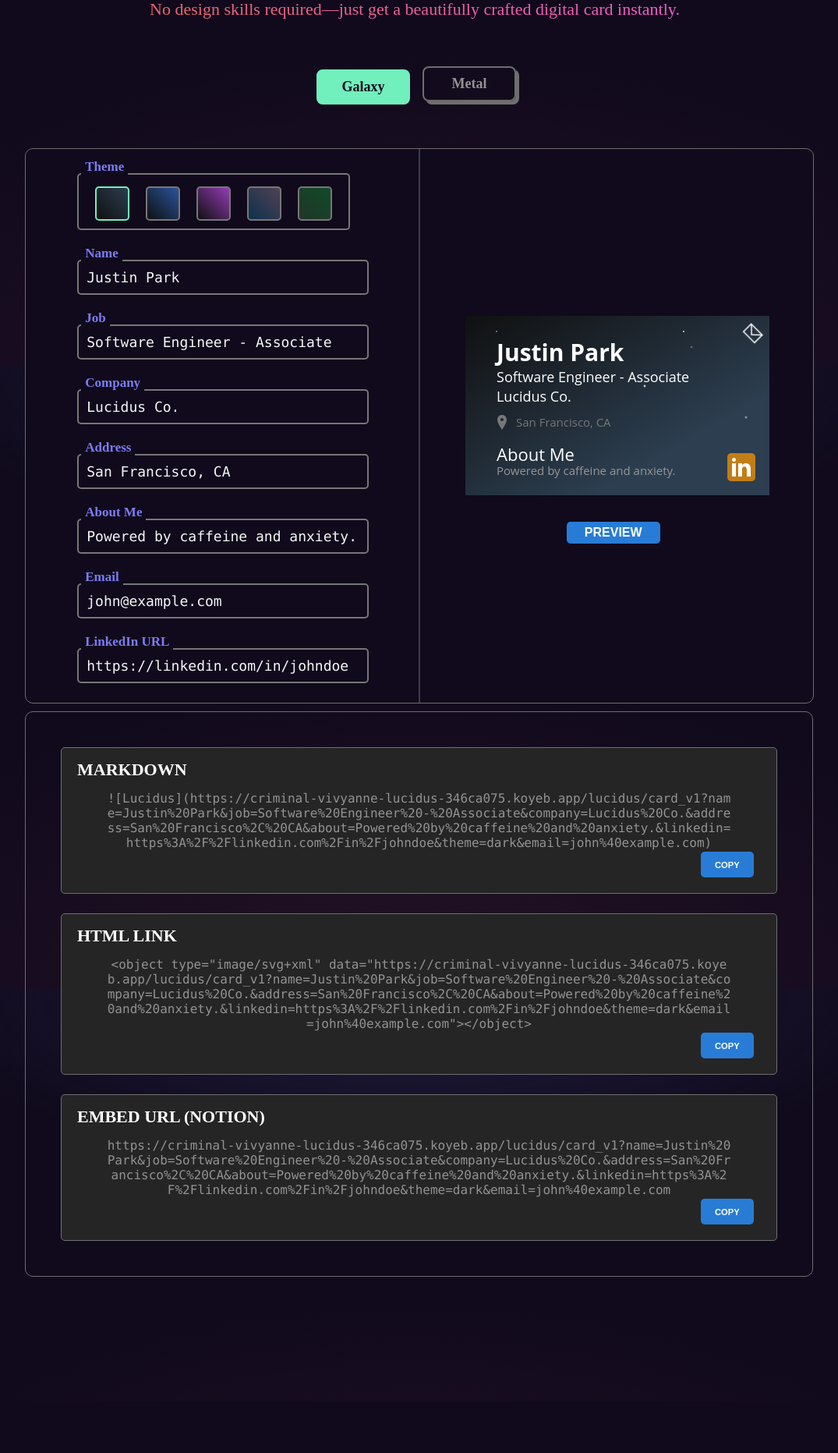
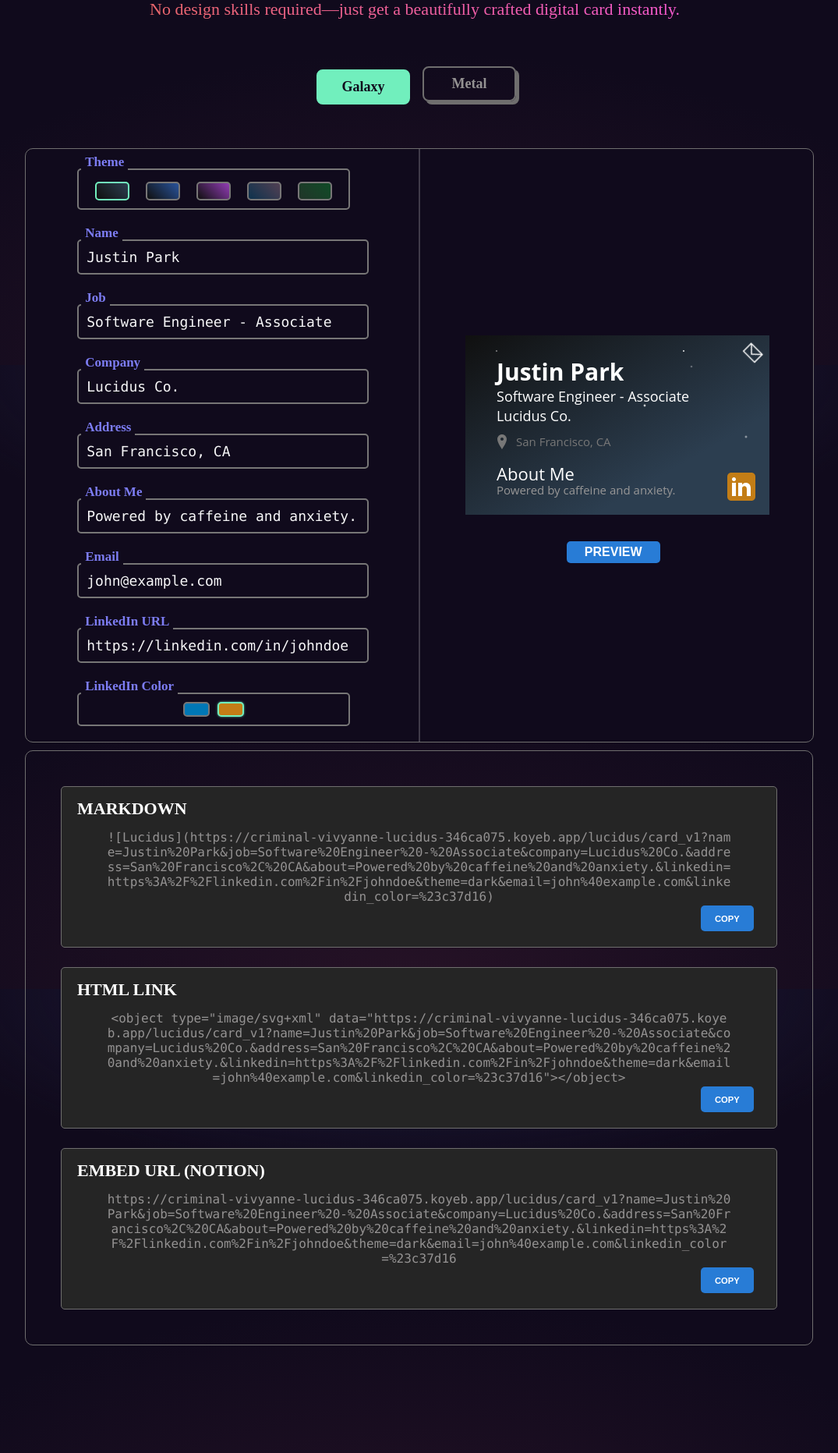
Before and after one commit to wlswo/Lucidus, a FastAPI app: page /lucidus/ in a window 1280 px wide. Shown: the part 332-2195 px from the top of the page at 78% size, without its empty margins (108-1183 px from the left). Before the commit the page ends 1969 px from the top, so only its background shows below. Run offline with FastAPI, Linux system fonts and the light colour scheme; some web fonts are replaced.

Commit message:
feat: add LinkedIn color picker and update card generation to support custom LinkedIn colors

```diff
--- a/api/routes.py
+++ b/api/routes.py
@@ -26,6 +26,7 @@ async def get_svg(
         about: Optional[str] = Query(default=""),
         email: Optional[str] = Query(default="test@test.com"),
         linkedin: Optional[str] = Query(default=""),
+        linkedin_color: Optional[str] = Query(default="#c37d16"),
 ):
     data = {
         "theme": theme,
@@ -35,11 +36,13 @@ async def get_svg(
         "address": address,
         "about": about,
         "email": email,
-        "linkedin": linkedin
+        "linkedin": linkedin,
+        "linkedin_color": linkedin_color,
     }
     card_svg = utils.generate_card_v1(data=data)
     response = Response(content=card_svg, media_type="image/svg+xml")
     return response
+
 
 @router.get("/card_v2")
 async def get_svg(
@@ -50,6 +53,7 @@ async def get_svg(
         about: Optional[str] = Query(default=""),
         github: Optional[str] = Query(default="https://www.github.com"),
         linkedin: Optional[str] = Query(default=""),
+        linkedin_color: Optional[str] = Query(default="#c37d16"),
 ):
     data = {
         "name": name,
@@ -58,7 +62,8 @@ async def get_svg(
         "address": address,
         "about": about,
         "github": github,
-        "linkedin": linkedin
+        "linkedin": linkedin,
+        "linkedin_color": linkedin_color,
     }
     card_svg = utils.generate_card_v2(data=data)
     response = Response(content=card_svg, media_type="image/svg+xml")
--- a/static/script.js
+++ b/static/script.js
@@ -18,7 +18,7 @@ function generateLink() {
         company: document.getElementById('company').value,
         address: document.getElementById('address').value,
         about: document.getElementById('about').value,
-        linkedin: document.getElementById('linkedin').value
+        linkedin: document.getElementById('linkedin').value,
     };
 
     let baseUrl = '';
@@ -26,10 +26,11 @@ function generateLink() {
     if (currentMode === 'galaxy') {
         params.theme = document.getElementById('theme').value;
         params.email = document.getElementById('email').value;
+        params.linkedin_color = document.getElementById('linkedinColor').value;
         baseUrl = 'https://criminal-vivyanne-lucidus-346ca075.koyeb.app/lucidus/card_v1?';
     } else {
         params.github = document.getElementById('github').value; // github 값 사용
-
+        params.linkedin_color = document.getElementById('linkedinColor').value;
         baseUrl = 'https://criminal-vivyanne-lucidus-346ca075.koyeb.app/lucidus/card_v2?';
     }
 
@@ -74,6 +75,7 @@ function updateSvg() {
     const address = document.getElementById('address').value;
     const about = document.getElementById('about').value;
     const linkedin = document.getElementById('linkedin').value;
+    const linkedinColor = document.getElementById('linkedinColor').value;
 
     setTextIfExist('svgName', name);
     setTextIfExist('svgJob', job);
@@ -81,6 +83,11 @@ function updateSvg() {
     setTextIfExist('svgAddress', address);
     setTextIfExist('svgAboutContent', about);
     setAttrIfExist('svgLinkedin', 'href', linkedin);
+    const linkedinIcon = document.querySelector('#svgLinkedin path');
+    if (linkedinIcon) {
+        linkedinIcon.setAttribute('fill', linkedinColor);
+    }
+
 
     setTextIfExist('svgName_metal', name);
     setTextIfExist('svgJob_metal', job);
@@ -88,13 +95,18 @@ function updateSvg() {
     setTextIfExist('svgAddress_metal', address);
     setTextIfExist('svgAboutContent_metal', about);
     setAttrIfExist('svgLinkedin_metal', 'href', linkedin);
+    const linkedinIconMetal = document.querySelector('#svgLinkedin_metal path');
+    if (linkedinIconMetal) {
+        linkedinIconMetal.setAttribute('fill', linkedinColor);
+    }
+
 
     if (currentMode === 'galaxy') {
         const email = document.getElementById('email').value;
         setAttrIfExist('svgEmail', 'href', 'mailto:' + email);
     } else {
         const github = document.getElementById('github').value;
-        setAttrIfExist('svgGithub_metal', 'xlink:href', 'https://github.com/' + github);
+        setAttrIfExist('svgGithub_metal', 'xlink:href', github);
     }
 
     generateLink();
@@ -196,6 +208,15 @@ document.getElementById('restartAnimation').addEventListener('click', function (
     startSvgAnimation();
 });
 
+document.querySelectorAll('.linkedin-color-option').forEach(option => {
+    option.addEventListener('click', function () {
+        document.querySelectorAll('.linkedin-color-option').forEach(opt => opt.classList.remove('selected'));
+        this.classList.add('selected');
+        document.getElementById('linkedinColor').value = this.getAttribute('data-color');
+        updateSvg();
+    });
+});
+
 window.addEventListener('DOMContentLoaded', () => {
     updateSvg();
     startSvgAnimation();
--- a/static/styles.css
+++ b/static/styles.css
@@ -67,7 +67,7 @@ h1 {
 
 .internal-container {
     width: 1000px;
-    height: 700px;
+    height: 750px;
     border: 1.5px solid #6f6e6e;
     border-radius: 10px;
     overflow: hidden;
@@ -106,8 +106,8 @@ h1 {
 }
 
 .theme-option {
-    width: 40px;
-    height: 40px;
+    width: 30px;
+    height: 30px;
     border-radius: 5px;
     cursor: pointer;
     border: 2px solid rgb(119, 118, 118);
@@ -334,6 +334,7 @@ button:hover {
     transform: translate(4px, 4px);
 }
 
+
 .mode-btn.selected:hover {
     background-color: #5edcb8;
     border-color: #5edcb8;
@@ -341,6 +342,42 @@ button:hover {
     box-shadow: none;
 }
 
+
 .hidden {
     display: none !important;
 }
+
+
+.theme-option {
+    width: 40px;
+    height: 20px; /* Reduced height */
+    border-radius: 5px;
+    cursor: pointer;
+    border: 2px solid rgb(119, 118, 118);
+    transition: border-color 0.3s;
+}
+
+.linkedin-color-picker {
+    display: flex;
+    flex-direction: row;
+    gap: 10px;
+    padding: 10px;
+    background-color: #100a1c;
+    border: 2px solid rgb(119, 118, 118);
+    border-radius: 5px;
+    justify-content: center;
+}
+
+.linkedin-color-option {
+    width: 30px;
+    height: 15px;
+    border-radius: 5px;
+    cursor: pointer;
+    border: 2px solid rgb(119, 118, 118); /* Revert to thicker border */
+    transition: border-color 0.3s;
+}
+
+.linkedin-color-option.selected {
+    border-color: #71efbd;
+    box-shadow: 0 0 3px rgba(113, 239, 189, 0.7); /* Smaller shadow */
+}
--- a/templates/preview.html
+++ b/templates/preview.html
@@ -100,6 +100,15 @@
                 <input type="url" id="linkedin" name="linkedin"
                        placeholder="https://linkedin.com/in/username"
                        value="https://linkedin.com/in/johndoe" autocomplete="off" maxlength="200">
+            </div>
+
+            <div class="form-group linkedin-color-group">
+                <label for="linkedinColor">LinkedIn Color</label>
+                <div class="linkedin-color-picker">
+                    <div class="linkedin-color-option" data-color="#0077B5" style="background-color: #0077B5;"></div>
+                    <div class="linkedin-color-option selected" data-color="#c37d16" style="background-color: #c37d16;"></div>
+                </div>
+                <input type="hidden" id="linkedinColor" name="linkedin_color" value="#c37d16">
             </div>
         </form>
 
```
Also changed, not shown: api/utils.py (+7 -5 lines).
